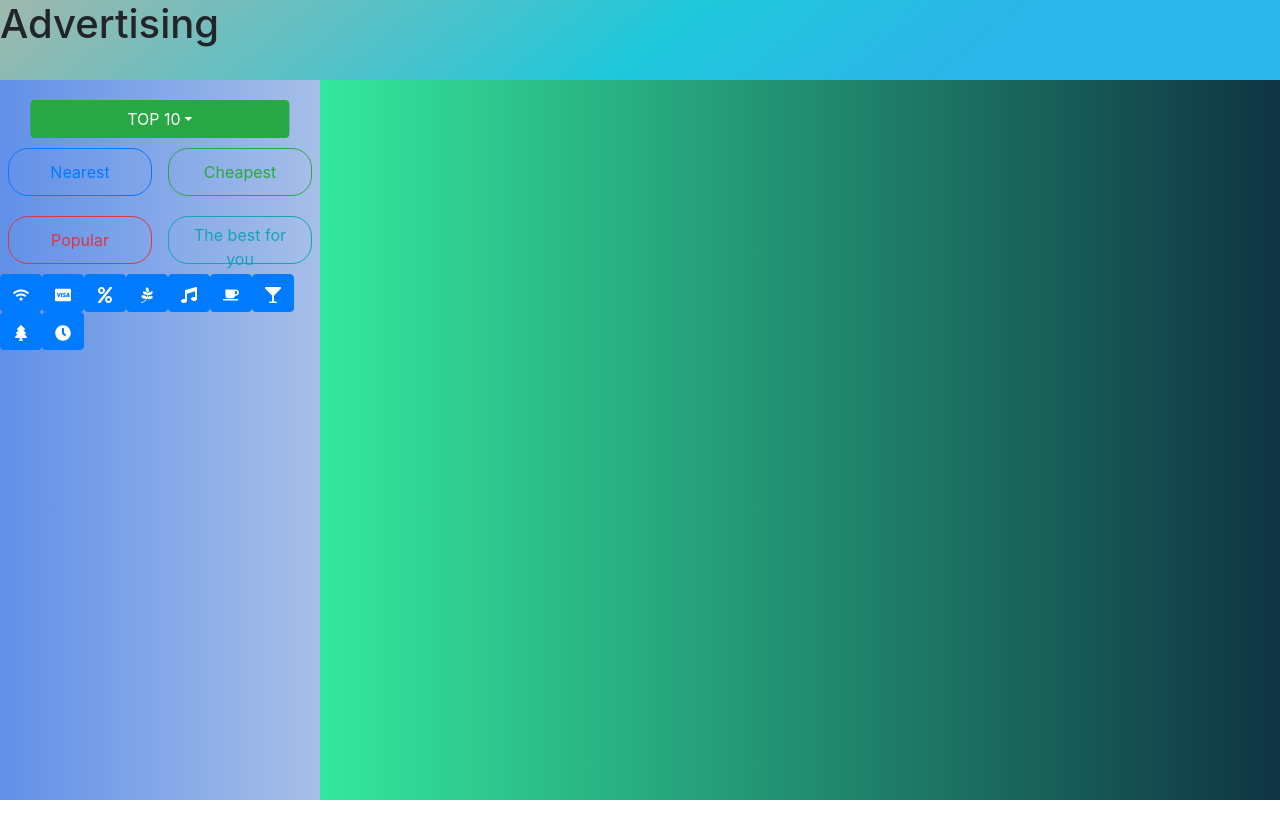
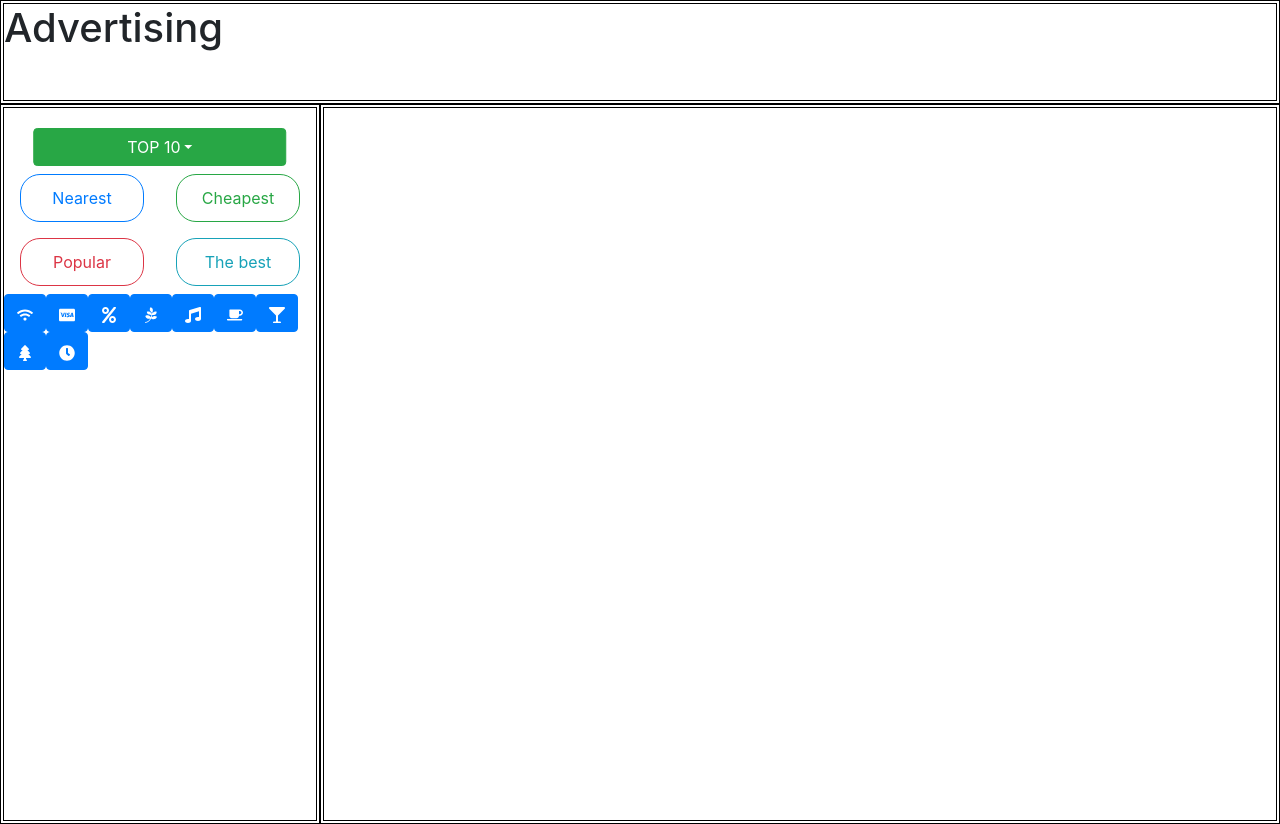
Before and after one commit to YuriiSelskyi/bomj_trip, a React (Create React App) app in the folder client/: page / in a window 1280 px wide. Before the commit the page ends 800 px from the top, so only its background shows below. Built offline with nearby package versions, Linux system fonts and the light colour scheme; no server answers.

Commit message:
Added little style fix

```diff
--- a/client/src/components/filterForCafe.js
+++ b/client/src/components/filterForCafe.js
@@ -54,7 +54,7 @@ export default class FilterForCafe extends Component {
             <Button className="filter" variant="outline-primary">Nearest</Button>
             <Button className="filter" variant="outline-success">Cheapest</Button>
             <Button className="filter" variant="outline-danger">Popular</Button>
-            <Button className="filter" variant="outline-info">The best for you</Button>
+            <Button className="filter" variant="outline-info">The best</Button>
           </ButtonToolbar>
         </div>
         <div>
--- a/client/src/containers/App.css
+++ b/client/src/containers/App.css
@@ -6,21 +6,26 @@ body {
 
 .main {
     display: flex;
+    justify-content: space-around;
 }
 
 .advertising {
     width: 100%;
-    height: 10vh;
-    background-image: linear-gradient(141deg, #9fb8ad 0%, #1fc8db 51%, #2cb5e8 75%);
+    height: 13vh;
+    border: 4px double black;
+    /* background-image: linear-gradient(141deg, #9fb8ad 0%, #1fc8db 51%, #2cb5e8 75%); */
 }
 
 .menu {
     width: 25%;
     height: 90vh;
-    background: linear-gradient(to right, rgb(97, 144, 232), rgb(167, 191, 232));
+    border: 4px double black;
+    /* background: linear-gradient(to right, rgb(97, 144, 232), rgb(167, 191, 232)); */
+    min-width: 250px;
 }
 
 .cafe-list {
     width: 75%;
-    background: linear-gradient(to right, rgb(52, 232, 158), rgb(15, 52, 67));
+    border: 4px double black;
+    /* background: linear-gradient(to right, rgb(52, 232, 158), rgb(15, 52, 67)); */
 }
--- a/client/src/styles/filter-for-cafe.css
+++ b/client/src/styles/filter-for-cafe.css
@@ -14,8 +14,8 @@
 }
 
 .filter {
-    width: 9rem;
+    width: 40%;
     height: 3rem;
     border-radius: 20px !important;
-    margin: 10px 5px;
+    margin: 8px 5px;
 }
```
